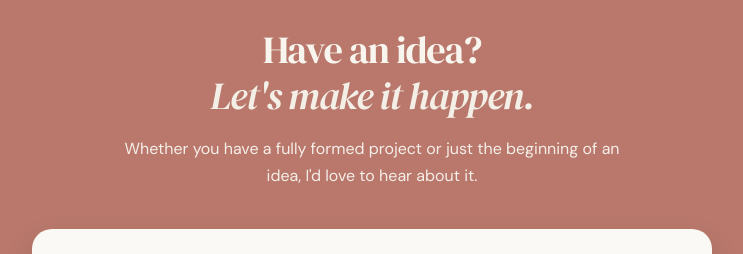
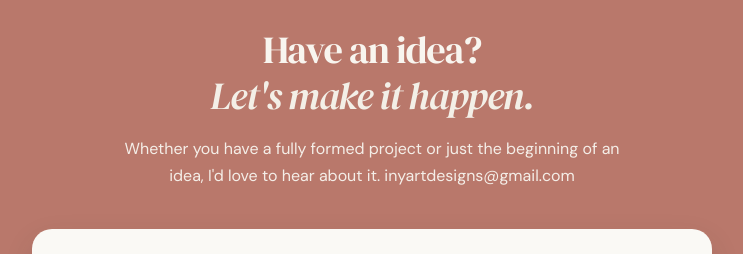
Before and after one commit to haleyclancyinyart/Inyart-designs, a plain HTML site: page index.html in a window 1280 px wide. Shown: the part 5240-5494 px from the top of the page, without its empty margins (268-1011 px from the left). Drawn offline with Linux system fonts and the light colour scheme.

Commit message:
Update index.html

```diff
--- a/index.html
+++ b/index.html
@@ -337,6 +337,7 @@
         <p class="contact-intro">
           Whether you have a fully formed project or just
           the beginning of an idea, I'd love to hear about it.
+          inyartdesigns@gmail.com
         </p>
 
         <div class="google-form-wrapper">
```
